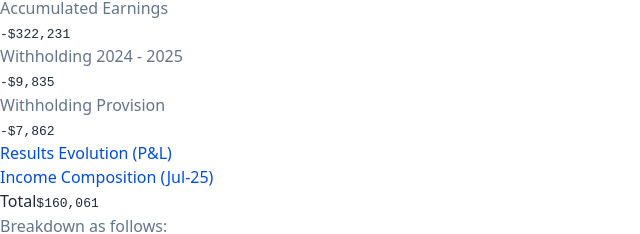
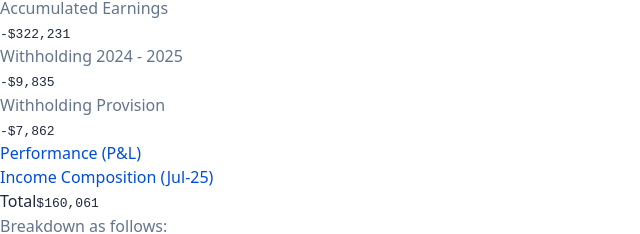
Before and after one commit to Accounting-MyKap/monthlyReportMyKap, a React (Vite) app: page / in a window 1280 px wide. Shown: the part 1617-1851 px from the top of the page, without its empty margins (0-640 px from the left). Built offline with nearby package versions, Linux system fonts and the light colour scheme.

Commit message:
Cambio de nombre result evolution a performance

```diff
--- a/src/App.jsx
+++ b/src/App.jsx
@@ -255,10 +255,10 @@ export default function App() {
             <DrilldownPieWithLegend title={`Equity Details (${endDate})`} data={safeData(equityComposition)} colors={COLORS.equity} theme={theme} />
           </div>
         </div>
-        {/* 4. Results Evolution (P&L) */}
+        {/* 4. Performance (P&L) */}
         <div className="grid grid-cols-1 gap-8 mt-8">
           <div className={`${currentTheme.card} p-6 rounded-2xl shadow-lg min-h-[480px]`}>
-            <h2 className="text-lg sm:text-xl font-bold mb-2 sm:mb-4 px-2" style={{color: theme === 'dark' ? '#fff' : '#004dda'}}>Results Evolution (P&L)</h2>
+            <h2 className="text-lg sm:text-xl font-bold mb-2 sm:mb-4 px-2" style={{color: theme === 'dark' ? '#fff' : '#004dda'}}>Performance (P&L)</h2>
             <div className="w-full h-64 sm:h-80 md:h-[420px]">
               <ResponsiveContainer>
                 <LineChart data={safeData(filteredData)} margin={{ top: 5, right: 20, left: -10, bottom: 5 }}>
```
